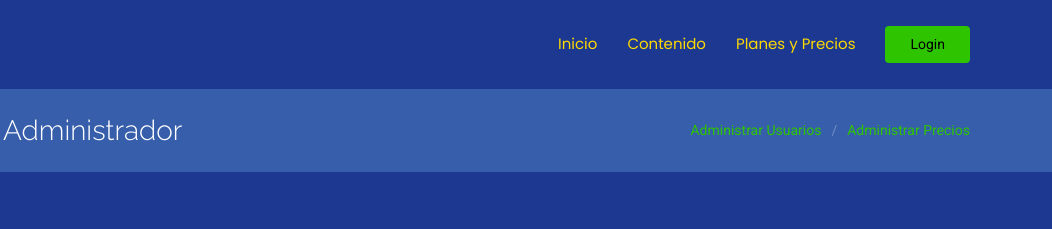
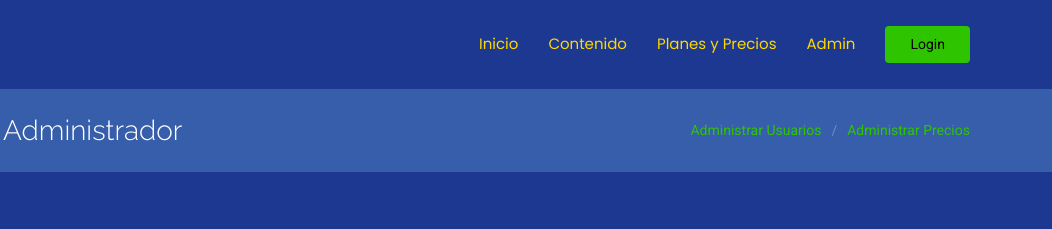
Before and after one commit to JenteRamirez/Proyecto_AtlanticGym, a plain HTML site: page VA_Inicio.html in a window 1280 px wide. Shown: the top 229 px of the page, 228-1280 px from the left. Drawn offline with Linux system fonts and the light colour scheme; files whose address does not match are found by name.

Commit message:
Avance Davis 3

```diff
--- a/VA_Inicio.html
+++ b/VA_Inicio.html
@@ -37,6 +37,7 @@
           <li><a href="US_Inicio.html" class="active">Inicio</a></li>
           <li><a href="US_Anuncios.html" class="active">Contenido</a></li>
           <li><a href="US_PlanesYPrecios.html" class="active">Planes y Precios</a></li>
+          <li><a href="VA_Inicio.html" class="active">Admin</a></li>
         </ul>
         <i class="mobile-nav-toggle d-xl-none bi bi-list"></i>
       </nav>
```
Also changed, not shown: src/main/resources/static/VA_Inicio.html (+1 -0 lines), src/main/resources/templates/US_Inicio.html (+1 -0 lines).
